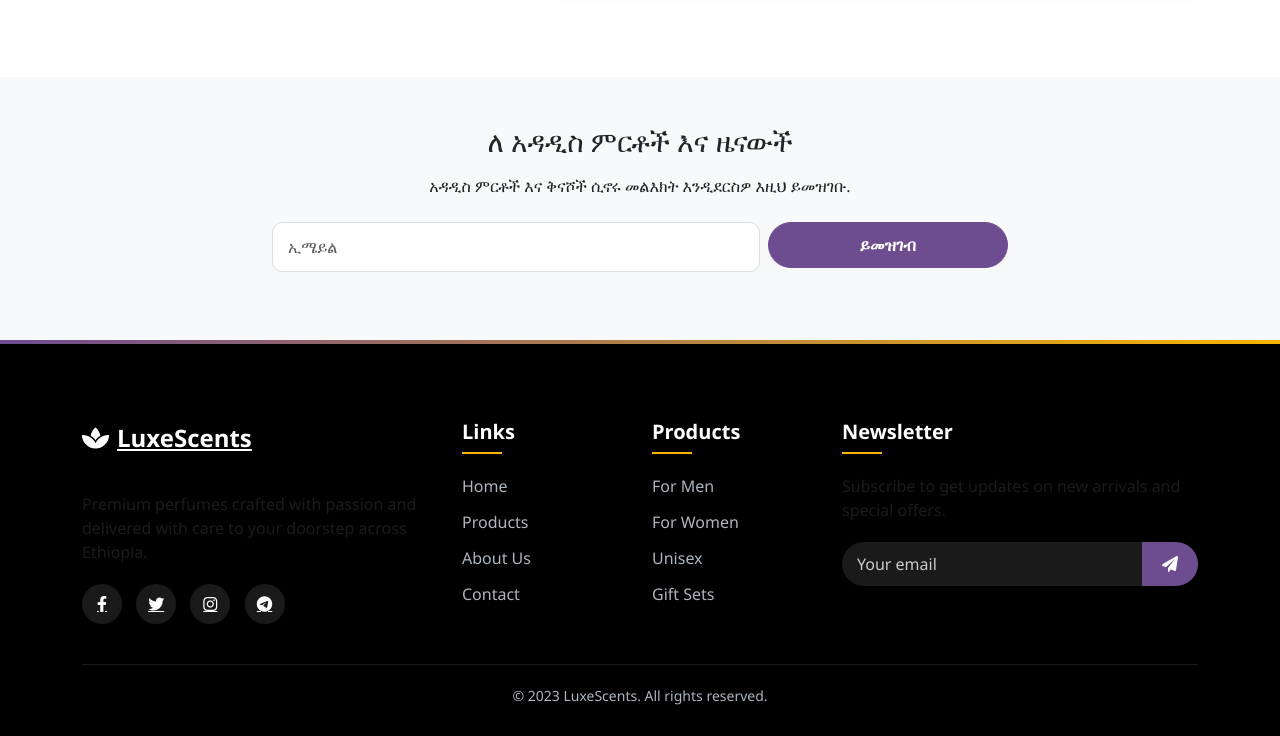
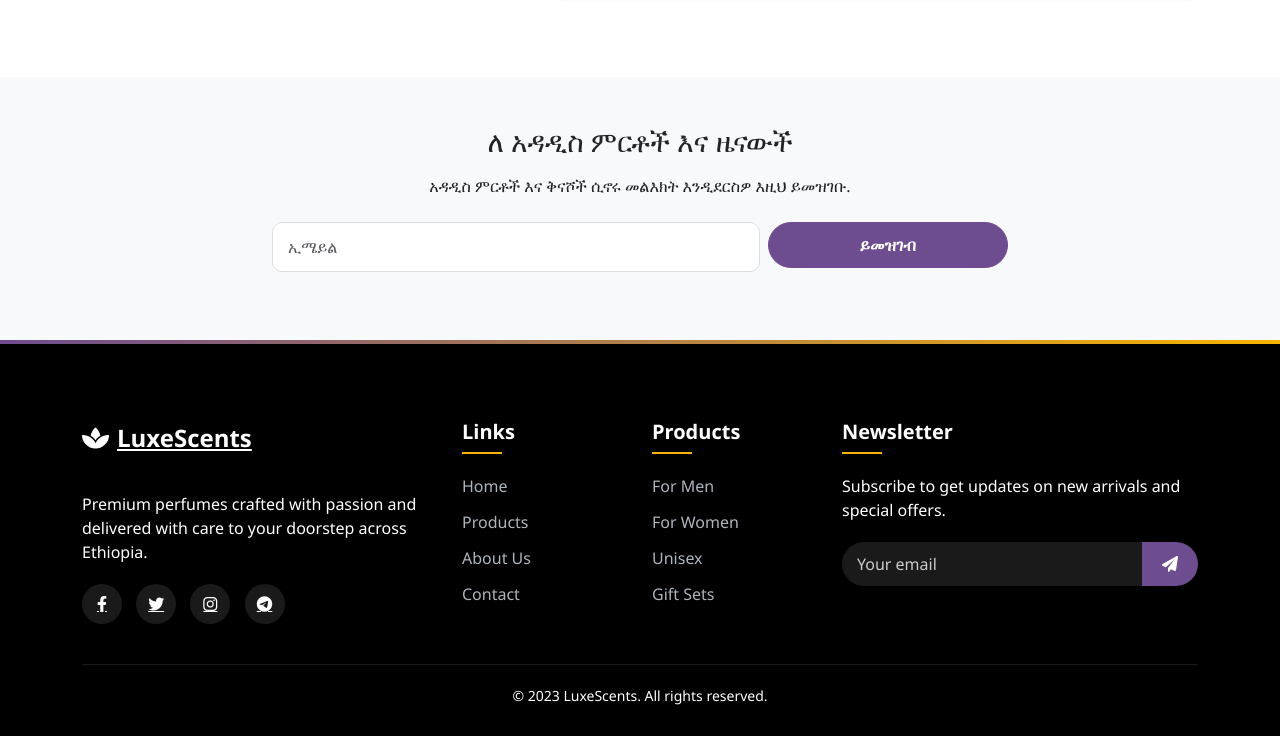
Before and after one commit to Ashuta21/Perfume, a plain HTML site: page index.html in a window 1280 px wide. Shown: the part 3939-4675 px from the top of the page. Drawn offline with nearby package versions, Linux system fonts and the light colour scheme.

Commit message:
Update index.html

```diff
--- a/index.html
+++ b/index.html
@@ -515,7 +515,7 @@
             <div class="row">
                 <div class="col-lg-4 mb-5 mb-lg-0" data-aos="fade-up">
                     <a href="#" class="footer-logo"><i class="fas fa-spa me-2"></i>LuxeScents</a>
-                    <p class="text-muted mt-3">Premium perfumes crafted with passion and delivered with care to your doorstep across Ethiopia.</p>
+                    <p class="text-white mt-3">Premium perfumes crafted with passion and delivered with care to your doorstep across Ethiopia.</p>
                     <div class="social-icons">
                         <a href="#" data-aos="fade-up" data-aos-delay="100"><i class="fab fa-facebook-f"></i></a>
                         <a href="#" data-aos="fade-up" data-aos-delay="200"><i class="fab fa-twitter"></i></a>
@@ -548,7 +548,7 @@
                 <div class="col-lg-4 col-md-12" data-aos="fade-up" data-aos-delay="300">
                     <div class="footer-links">
                         <h5>Newsletter</h5>
-                        <p class="text-muted">Subscribe to get updates on new arrivals and special offers.</p>
+                        <p class="text-white">Subscribe to get updates on new arrivals and special offers.</p>
                         <form class="newsletter-form">
                             <input type="email" placeholder="Your email">
                             <button type="submit"><i class="fas fa-paper-plane"></i></button>
@@ -557,7 +557,7 @@
                 </div>
             </div>
             <div class="copyright text-center" data-aos="fade-up">
-                <p class="mb-0">&copy; 2023 LuxeScents. All rights reserved.</p>
+                <p class="mb-0 text-white">&copy; 2023 LuxeScents. All rights reserved.</p>
             </div>
         </div>
     </footer>
```
